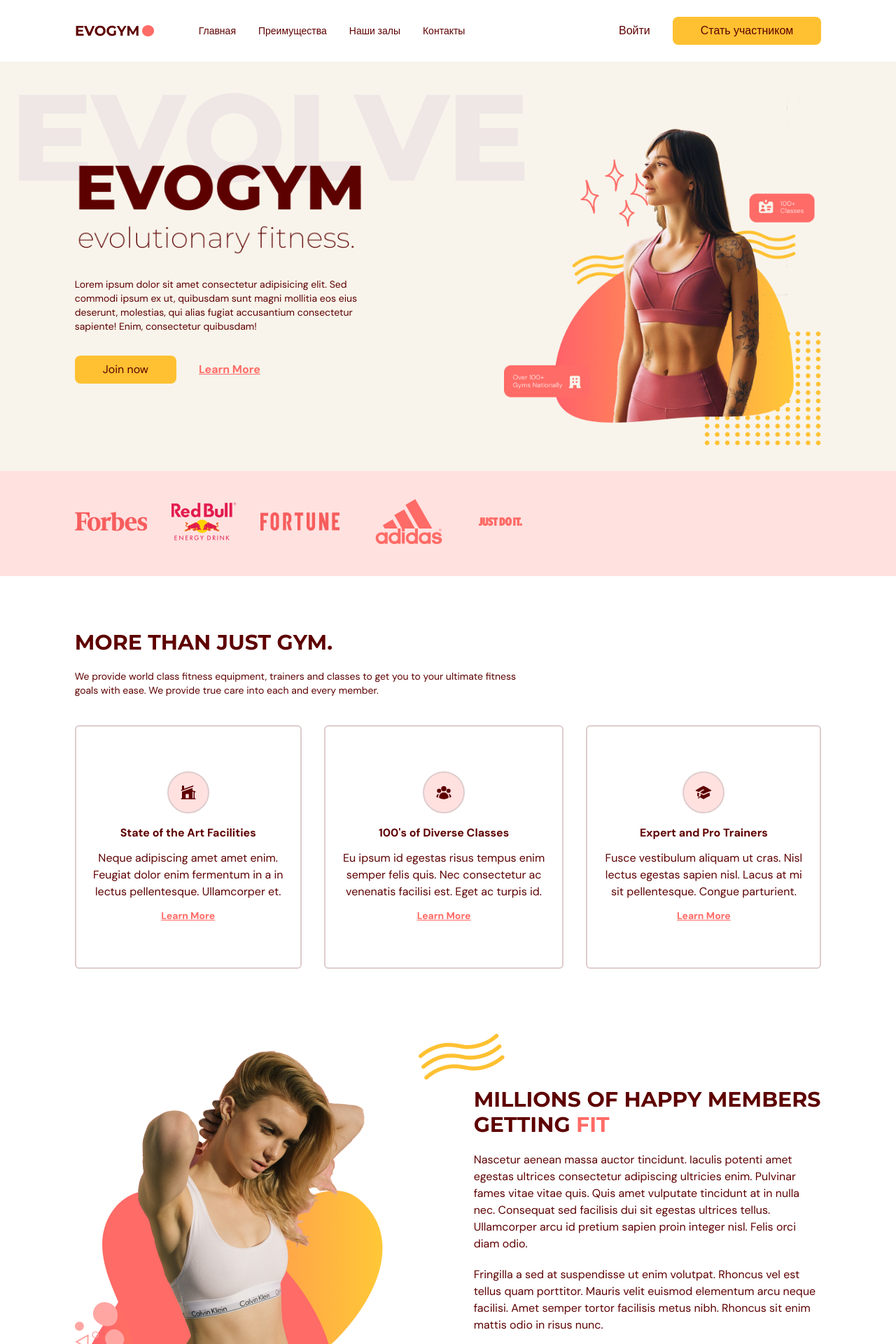
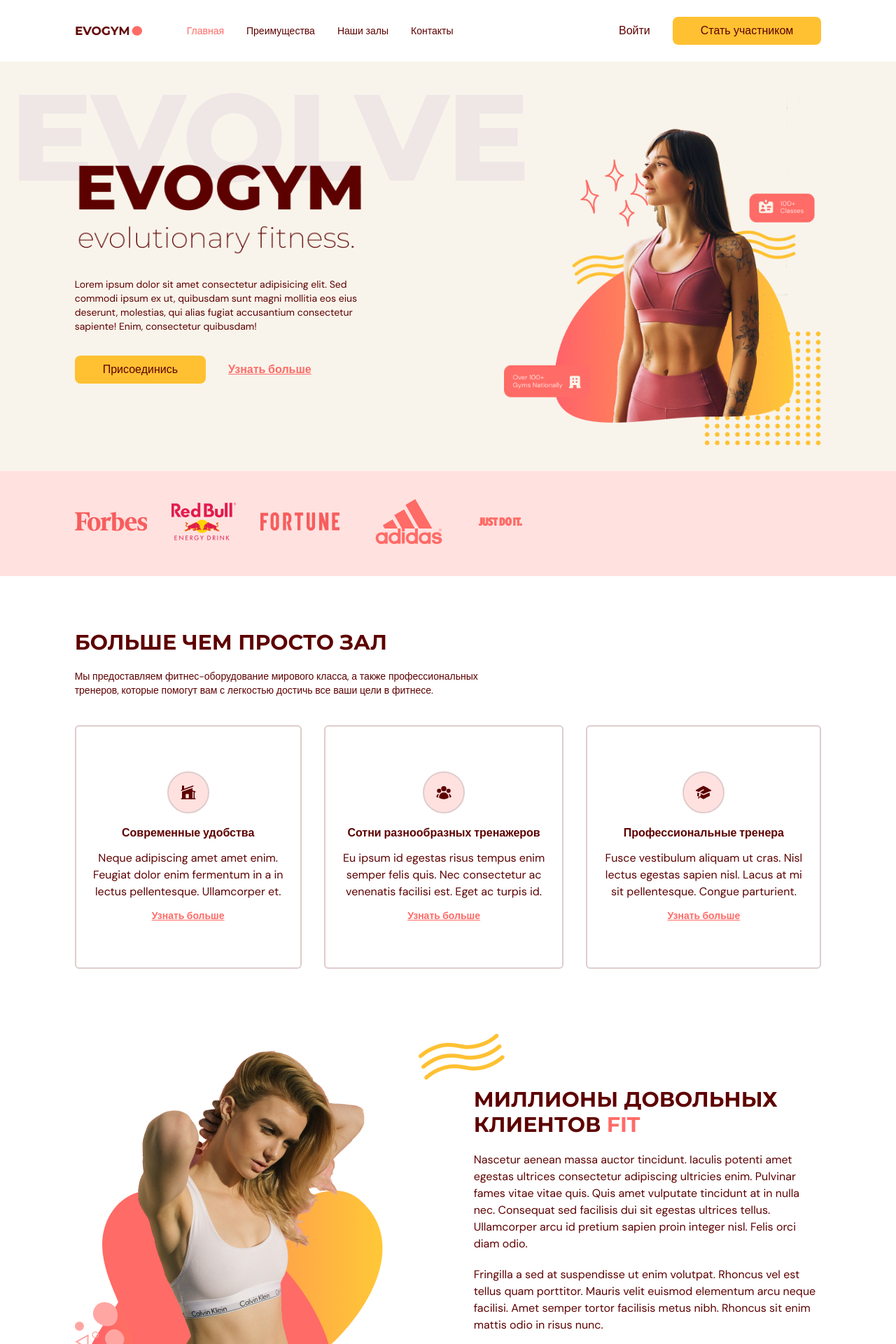
Before and after one commit to VANGAZOR/fitness-site, a React (Vite) app: page / in a window 1280 px wide. Shown: the top 1920 px of the page at 70% size. Built offline with nearby package versions, Linux system fonts and the light colour scheme.

Commit message:
feat: добавлен подвал, плюс мини фиксы плавности

```diff
--- a/src/App.tsx
+++ b/src/App.tsx
@@ -6,6 +6,7 @@ import { useEffect, useState } from "react";
 import { SelectedPage } from "@/shared/types";
 import Benefits from "@/components/Benefits/Benefits";
 import ContactUs from "./components/ContactUs/ContactUs";
+import Footer from "./components/Footer/Footer";
 
 function App() {
   const [selectedPage, setSelectedPage] = useState<SelectedPage>(
@@ -36,6 +37,7 @@ function App() {
       <Benefits setSelectedPage={setSelectedPage} />
       <OurClasses setSelectedPage={setSelectedPage} />
       <ContactUs setSelectedPage={setSelectedPage} />
+      <Footer />
     </div>
   );
 }
--- a/src/components/Benefits/Benefit.tsx
+++ b/src/components/Benefits/Benefit.tsx
@@ -33,7 +33,7 @@ const Benefit = ({ icon, title, description, setSelectedPage }: Props) => {
         onClick={() => setSelectedPage(SelectedPage.ContactUs)}
         href={`#${SelectedPage.ContactUs}`}
       >
-        <p>Learn More</p>
+        <p>Узнать больше</p>
       </AnchorLink>
     </motion.div>
   );
--- a/src/components/Benefits/Benefits.tsx
+++ b/src/components/Benefits/Benefits.tsx
@@ -14,19 +14,19 @@ import Benefit from "./Benefit";
 const benefits: Array<BenefitType> = [
   {
     icon: <HomeModernIcon className="h-6 w-6" />,
-    title: "State of the Art Facilities",
+    title: "Современные удобства",
     description:
       "Neque adipiscing amet amet enim. Feugiat dolor enim fermentum in a in lectus pellentesque. Ullamcorper et.",
   },
   {
     icon: <UserGroupIcon className="h-6 w-6" />,
-    title: "100's of Diverse Classes",
+    title: "Сотни разнообразных тренажеров",
     description:
       "Eu ipsum id egestas risus tempus enim semper felis quis. Nec consectetur ac venenatis facilisi est. Eget ac turpis id.",
   },
   {
     icon: <AcademicCapIcon className="h-6 w-6" />,
-    title: "Expert and Pro Trainers",
+    title: "Профессиональные тренера",
     description:
       "Fusce vestibulum aliquam ut cras. Nisl lectus egestas sapien nisl. Lacus at mi sit pellentesque. Congue parturient.",
   },
@@ -40,12 +40,12 @@ const container = {
 };
 
 type Props = {
-  setSelectedPage: (value: SelectedPage) => void,
+  setSelectedPage: (value: SelectedPage) => void;
 };
 
 const Benefits = ({ setSelectedPage }: Props) => {
   return (
-    <section id="benefits" className="mx-auto min-h-full w-5/6 py-20">
+    <section id="преимущества" className="mx-auto min-h-full w-5/6 py-20">
       <motion.div
         onViewportEnter={() => setSelectedPage(SelectedPage.Benefits)}
       >
@@ -60,11 +60,11 @@ const Benefits = ({ setSelectedPage }: Props) => {
             visible: { opacity: 1, x: 0 },
           }}
         >
-          <HText>MORE THAN JUST GYM.</HText>
+          <HText>БОЛЬШЕ ЧЕМ ПРОСТО ЗАЛ</HText>
           <p className="my-5 text-sm">
-            We provide world class fitness equipment, trainers and classes to
-            get you to your ultimate fitness goals with ease. We provide true
-            care into each and every member.
+            Мы предоставляем фитнес-оборудование мирового класса, а также
+            профессиональных тренеров, которые помогут вам с легкостью достичь
+            все ваши цели в фитнесе.
           </p>
         </motion.div>
         <motion.div
@@ -106,7 +106,7 @@ const Benefits = ({ setSelectedPage }: Props) => {
                   }}
                 >
                   <HText>
-                    MILLIONS OF HAPPY MEMBERS GETTING{" "}
+                    МИЛЛИОНЫ ДОВОЛЬНЫХ КЛИЕНТОВ{" "}
                     <span className="text-primary-500">FIT</span>
                   </HText>
                 </motion.div>
@@ -140,7 +140,7 @@ const Benefits = ({ setSelectedPage }: Props) => {
             <div className="relative mt-16">
               <div className="before:absolute before:-bottom-20 before:right-40 before:z-[-1] before:content-sparkles">
                 <ActionButton setSelectedPage={setSelectedPage}>
-                  Join Now
+                  Присоединись
                 </ActionButton>
               </div>
             </div>
--- a/src/components/ContactUs/ContactUs.tsx
+++ b/src/components/ContactUs/ContactUs.tsx
@@ -26,7 +26,7 @@ const ContactUs = ({ setSelectedPage }: Props) => {
   };
 
   return (
-    <section id="contactus" className="mx-auto w-5/6 pb-32 pt-24">
+    <section id="контакты" className="mx-auto w-5/6 pb-32 pt-24">
       <motion.div
         onViewportEnter={() => setSelectedPage(SelectedPage.ContactUs)}
       >
@@ -43,7 +43,8 @@ const ContactUs = ({ setSelectedPage }: Props) => {
           }}
         >
           <HText>
-            <span className="text-primary-500">JOIN NOW</span> TO GET IN SHAPE
+            <span className="text-primary-500">ПРИСОЕДИНИСЬ</span> ЧТОБЫ БЫТЬ В
+            ФОРМЕ
           </HText>
           <p className="my-5">
             Congue adipiscing risus commodo placerat. Tellus et in feugiat nisl
@@ -74,7 +75,7 @@ const ContactUs = ({ setSelectedPage }: Props) => {
               <input
                 className={inputStyles}
                 type="text"
-                placeholder="NAME"
+                placeholder="Имя"
                 {...register("name", {
                   required: true,
                   maxLength: 100,
@@ -91,7 +92,7 @@ const ContactUs = ({ setSelectedPage }: Props) => {
               <input
                 className={inputStyles}
                 type="text"
-                placeholder="EMAIL"
+                placeholder="Почта"
                 {...register("email", {
                   required: true,
                   pattern: /^[A-Z0-9._%+-]+@[A-Z0-9.-]+\.[A-Z]{2,}$/i,
@@ -107,7 +108,7 @@ const ContactUs = ({ setSelectedPage }: Props) => {
 
               <textarea
                 className={inputStyles}
-                placeholder="MESSAGE"
+                placeholder="Сообщение"
                 rows={4}
                 cols={50}
                 {...register("message", {
@@ -128,7 +129,7 @@ const ContactUs = ({ setSelectedPage }: Props) => {
                 type="submit"
                 className="mt-5 rounded-lg bg-secondary-500 px-20 py-3 transition duration-500 hover:text-white"
               >
-                SUBMIT
+                Отправить
               </button>
             </form>
           </motion.div>
--- a/src/components/Footer/Footer.tsx
+++ b/src/components/Footer/Footer.tsx
@@ -11,7 +11,7 @@ const Footer = () => {
             purus et arcu massa dictum condimentum. Augue scelerisque iaculis
             orci ut habitant laoreet. Iaculis tristique.
           </p>
-          <p>© Evogym All Rights Reserved.</p>
+          <p>© Evogym Все Права Не защищены:).</p>
         </div>
         <div className="mt-16 basis-1/4 md:mt-0">
           <h4 className="font-bold">Links</h4>
@@ -22,9 +22,11 @@ const Footer = () => {
         <div className="mt-16 basis-1/4 md:mt-0">
           <h4 className="font-bold">Contact Us</h4>
           <p className="my-5">Tempus metus mattis risus volutpat egestas.</p>
-          <p>(333)425-6825</p>
+          <p>8(800)555-3535</p>
         </div>
       </div>
     </footer>
   );
 };
+
+export default Footer;
--- a/src/components/Home/Home.tsx
+++ b/src/components/Home/Home.tsx
@@ -18,7 +18,7 @@ type Props = {
 const Home = ({ setSelectedPage }: Props) => {
   const isAboveMediumScreens = useMediaQuery("(min-width:1050px)");
   return (
-    <section id="home" className="gap-16 bg-gray-20 py-10 md:h-full md:pb-0">
+    <section id="главная" className="gap-16 bg-gray-20 py-10 md:h-full md:pb-0">
       {/* image and main header */}
       <motion.div
         className="mx-auto w-5/6 items-center justify-center md:flex md:h-5/6"
@@ -63,14 +63,14 @@ const Home = ({ setSelectedPage }: Props) => {
             className="mt-8 flex items-center gap-8 "
           >
             <ActionButton setSelectedPage={setSelectedPage}>
-              Join now
+              Присоединись
             </ActionButton>
             <AnchorLink
               className="test-sm font-bold text-primary-500 underline hover:text-secondary-500"
               onClick={() => setSelectedPage(SelectedPage.ContactUs)}
               href={`#${SelectedPage.ContactUs}`}
             >
-              <p>Learn More</p>
+              <p>Узнать больше</p>
             </AnchorLink>
           </motion.div>
         </div>
--- a/src/components/NavBar/NavBar.tsx
+++ b/src/components/NavBar/NavBar.tsx
@@ -5,6 +5,7 @@ import { SelectedPage } from "@/shared/types";
 import useMediaQuery from "@/hooks/useMediaQuery";
 import ActionButton from "@/shared/ActionButton";
 import Logo from "@/assets/Logo.png";
+import AnchorLink from "react-anchor-link-smooth-scroll";
 
 type Props = {
   isTopOfPage: boolean;
@@ -26,7 +27,13 @@ const NavBar = ({ isTopOfPage, selectedPage, setSelectedPage }: Props) => {
       >
         <div className={`${flexBetween} mx-auto w-5/6`}>
           <div className={`${flexBetween} w-full gap-16`}>
-            <img src={Logo} alt="лого" />
+            <AnchorLink
+              className=""
+              onClick={() => setSelectedPage(SelectedPage.Home)}
+              href={`#${SelectedPage.Home}`}
+            >
+              <img src={Logo} alt="лого" />
+            </AnchorLink>
 
             {isAboveMediumScreens ? (
               <div className={`${flexBetween} w-full `}>
--- a/src/components/OurClasses/OurClasses.tsx
+++ b/src/components/OurClasses/OurClasses.tsx
@@ -50,7 +50,7 @@ type Props = {
 
 const OurClasses = ({ setSelectedPage }: Props) => {
   return (
-    <section id="ourclasses" className="w-full bg-primary-100 py-40">
+    <section id="нашизалы" className="w-full bg-primary-100 py-40">
       <motion.div
         onViewportEnter={() => setSelectedPage(SelectedPage.OurClasses)}
       >
@@ -66,7 +66,7 @@ const OurClasses = ({ setSelectedPage }: Props) => {
           }}
         >
           <div className="md:w-3/5">
-            <HText>OUR CLASSES</HText>
+            <HText>НАШИ ЗАЛЫ</HText>
             <p className="py-5">
               Fringilla a sed at suspendisse ut enim volutpat. Rhoncus vel est
               tellus quam porttitor. Mauris velit euismod elementum arcu neque
--- a/src/shared/types.ts
+++ b/src/shared/types.ts
@@ -1,8 +1,8 @@
 export enum SelectedPage {
-  Home = "home",
-  Benefits = "benefits",
-  OurClasses = "ourclasses",
-  ContactUs = "contactus",
+  Home = "главная",
+  Benefits = "преимущества",
+  OurClasses = "нашизалы",
+  ContactUs = "контакты",
 }
 
 export interface BenefitType {
```
